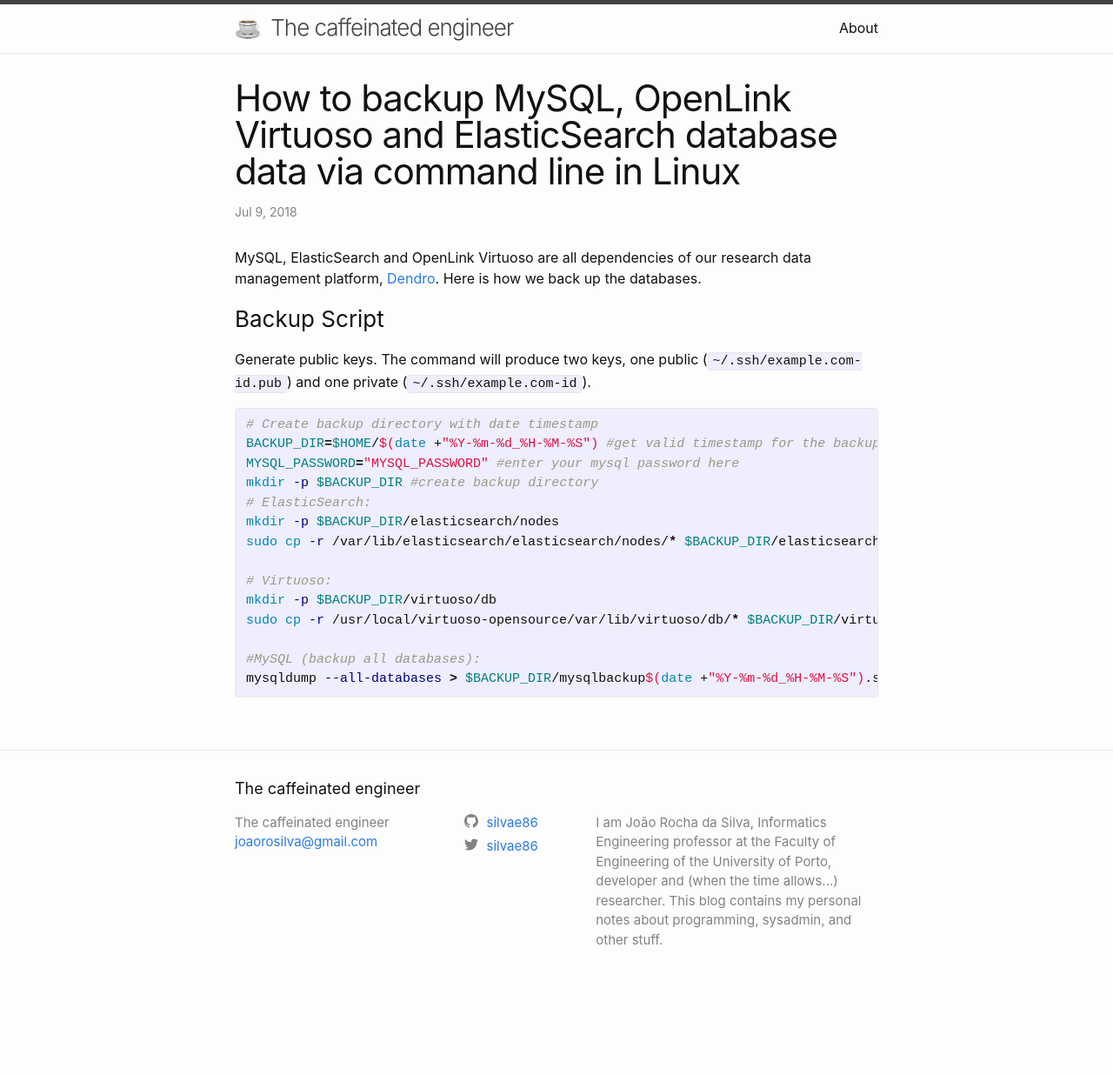
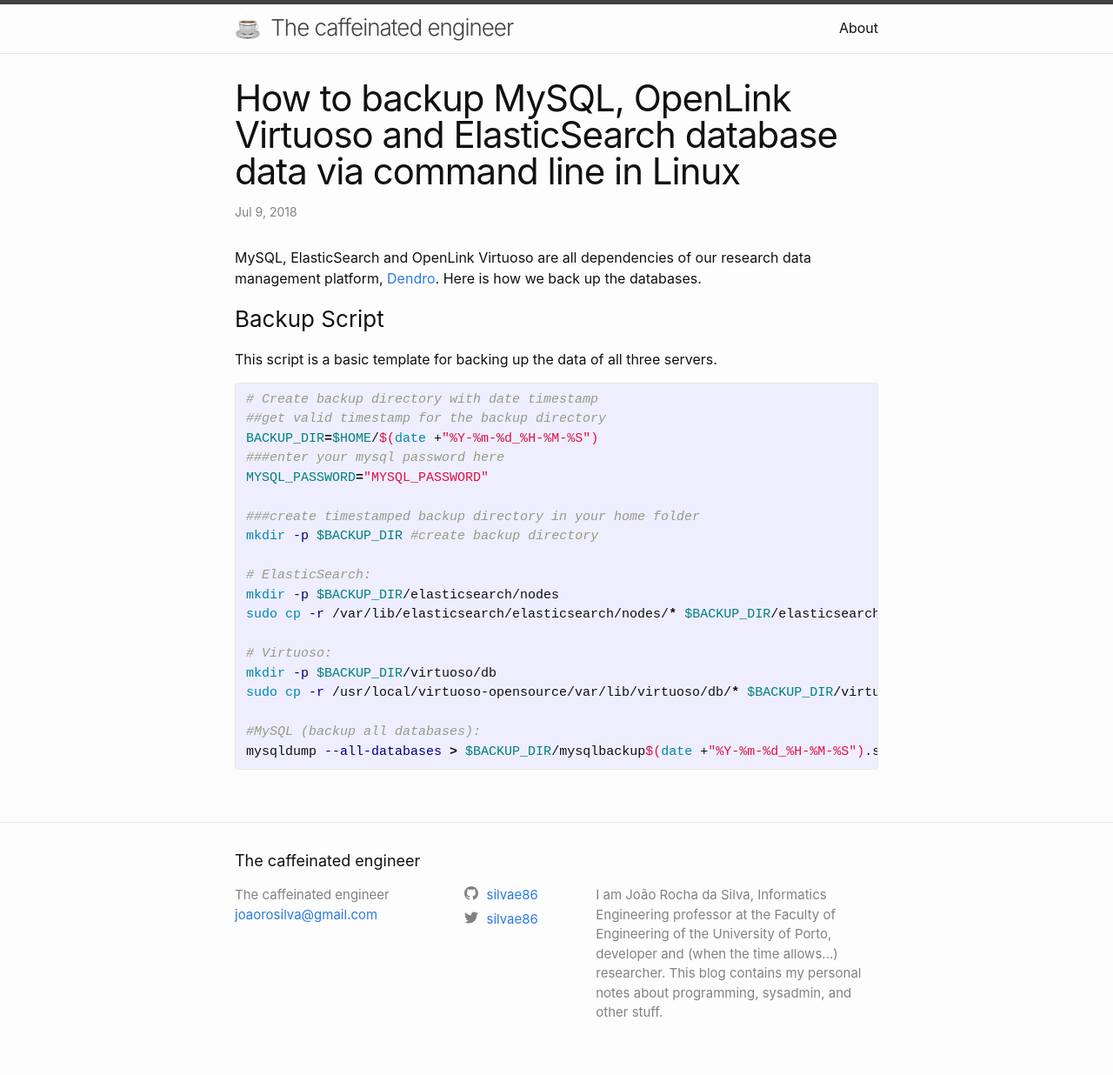
Before and after one commit to silvae86/silvae86.github.io, a Jekyll site: the page built from _posts/2018-07-02-backup_virtuoso_mysql_and_elasticsearch.markdown, in a window 1280 px wide. Shown: the whole page at 87% size. Built offline with Jekyll 4.4.1, drawn with Linux system fonts in a browser that asks for light colours; before the commit the page ends 1152 px from its top, so only the background shows below that.

Commit message:
Added word wrap to code Fixed heading text

```diff
--- a/_posts/2018-07-02-backup_virtuoso_mysql_and_elasticsearch.markdown
+++ b/_posts/2018-07-02-backup_virtuoso_mysql_and_elasticsearch.markdown
@@ -9,13 +9,18 @@
 
 ### Backup Script
 
-Generate public keys. The command will produce two keys, one public (`~/.ssh/example.com-id.pub`) and one private (`~/.ssh/example.com-id`).
+This script is a basic template for backing up the data of all three servers.
 
-{% highlight shell %}
+{% highlight shell%}
 # Create backup directory with date timestamp
-BACKUP_DIR=$HOME/$(date +"%Y-%m-%d_%H-%M-%S") #get valid timestamp for the backup directory
-MYSQL_PASSWORD="MYSQL_PASSWORD" #enter your mysql password here
+##get valid timestamp for the backup directory
+BACKUP_DIR=$HOME/$(date +"%Y-%m-%d_%H-%M-%S")
+###enter your mysql password here
+MYSQL_PASSWORD="MYSQL_PASSWORD"
+
+###create timestamped backup directory in your home folder
 mkdir -p $BACKUP_DIR #create backup directory
+
 # ElasticSearch:
 mkdir -p $BACKUP_DIR/elasticsearch/nodes
 sudo cp -r /var/lib/elasticsearch/elasticsearch/nodes/* $BACKUP_DIR/elasticsearch/nodes
--- a/_sass/minima/_syntax-highlighting.scss
+++ b/_sass/minima/_syntax-highlighting.scss
@@ -7,6 +7,10 @@
 
   .highlighter-rouge & {
     background: #eef;
+  }
+
+  .pre{
+    white-space: pre-wrap;
   }
 
   .c     { color: #998; font-style: italic } // Comment
```
